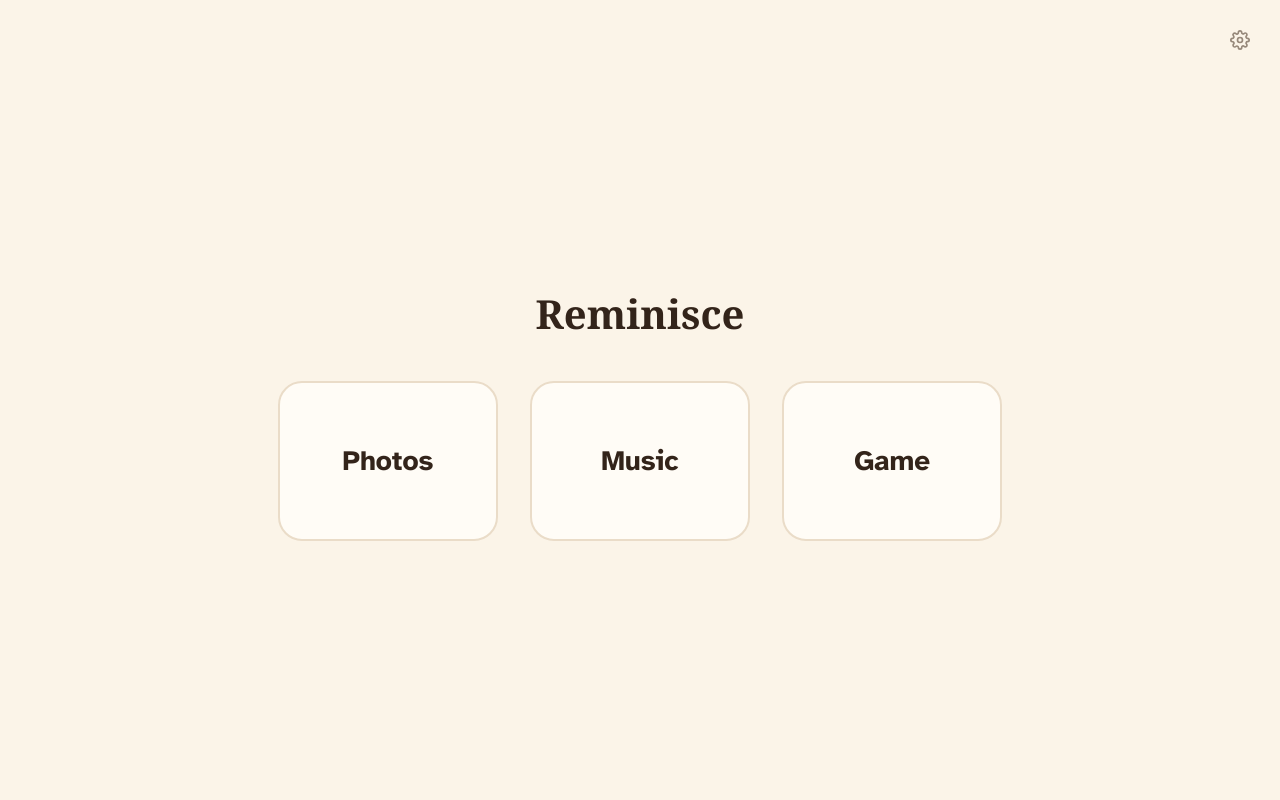
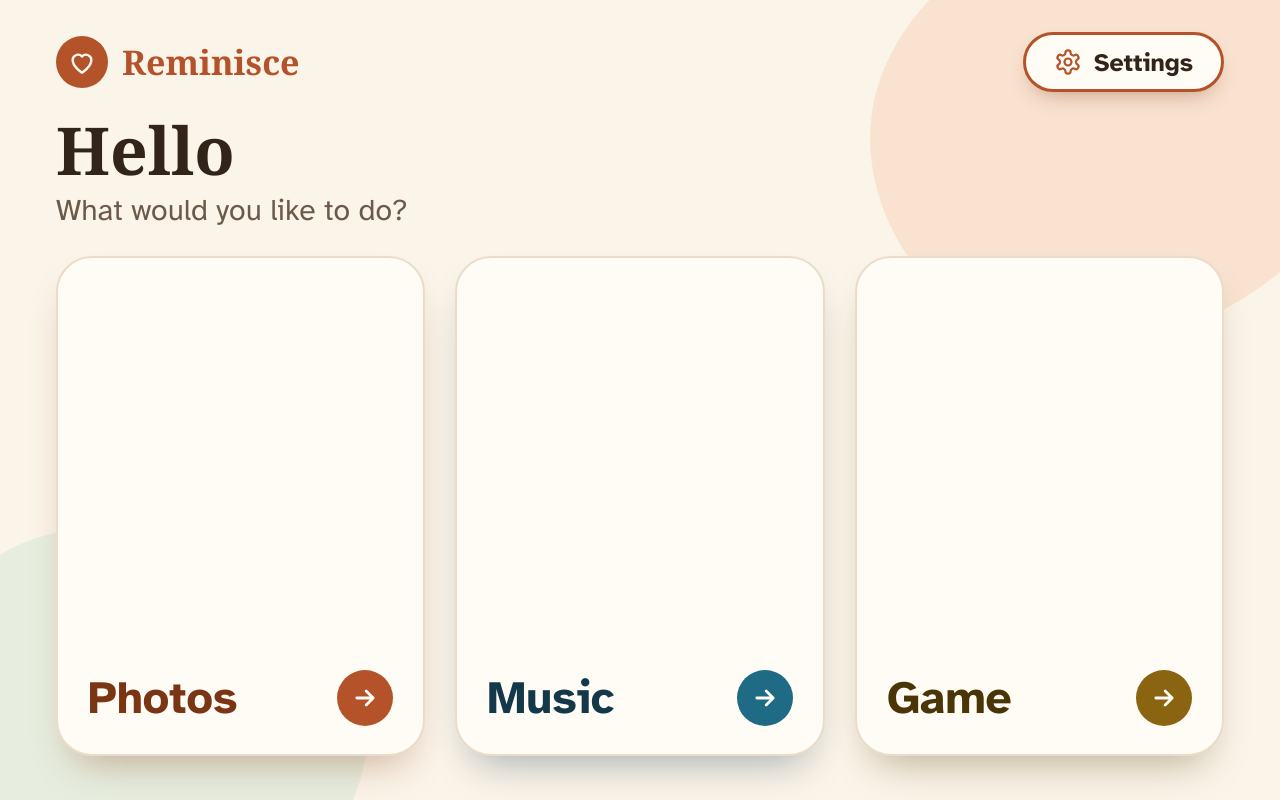
Before and after one commit to luciaSeo02/reminisce, a React (Vite) app: page / in a window 1280 px wide. Built offline with nearby package versions, Linux system fonts and the light colour scheme.

Commit message:
feat: redesign Home with greeting, illustrated tiles and Settings pill

```diff
--- a/src/App.css
+++ b/src/App.css
@@ -34,71 +34,6 @@
   text-align: center;
 }
 
-.home-screen h1 {
-  font-size: 2.5rem;
-  margin-bottom: 40px;
-}
-
-.option-grid {
-  display: flex;
-  flex-wrap: wrap;
-  justify-content: center;
-  gap: 32px;
-}
-
-.option-button {
-  min-width: 220px;
-  min-height: 160px;
-  font-size: 1.75rem;
-  font-weight: 600;
-  color: var(--color-text);
-  background: var(--color-card);
-  border: 2px solid var(--color-border);
-  border-radius: 24px;
-  cursor: pointer;
-  display: flex;
-  flex-direction: column;
-  align-items: center;
-  justify-content: center;
-  gap: 16px;
-}
-
-.option-button:hover,
-.option-button:focus-visible {
-  border-color: var(--color-accent);
-  background: var(--color-accent-soft);
-}
-
-.settings-link {
-  position: fixed;
-  top: 16px;
-  right: 16px;
-  display: flex;
-  align-items: center;
-  justify-content: center;
-  width: 48px;
-  height: 48px;
-  color: var(--color-muted);
-  opacity: 0.7;
-  border-radius: 12px;
-  text-decoration: none;
-}
-
-.settings-link svg {
-  width: 20px;
-  height: 20px;
-}
-
-.settings-link:hover,
-.settings-link:focus-visible {
-  opacity: 1;
-}
-
-.settings-link:focus-visible {
-  outline: 2px solid var(--color-accent);
-  outline-offset: 2px;
-}
-
 .placeholder-screen h1 {
   font-size: 2.25rem;
   margin-bottom: 16px;
--- a/src/i18n/en.js
+++ b/src/i18n/en.js
@@ -8,7 +8,9 @@ export const en = {
   commonTapHintPlaying: 'Tap to pause.',
 
   homeTitle: 'Reminisce',
-  homeSettingsLabel: 'Caregiver settings',
+  homeGreeting: 'Hello',
+  homePrompt: 'What would you like to do?',
+  homeSettings: 'Settings',
   homePhotos: 'Photos',
   homeMusic: 'Music',
   homeGame: 'Game',
--- a/src/i18n/es.js
+++ b/src/i18n/es.js
@@ -8,7 +8,9 @@ export const es = {
   commonTapHintPlaying: 'Toca para pausar.',
 
   homeTitle: 'Reminisce',
-  homeSettingsLabel: 'Ajustes del cuidador',
+  homeGreeting: 'Hola',
+  homePrompt: '¿Qué te apetece hacer?',
+  homeSettings: 'Ajustes',
   homePhotos: 'Fotos',
   homeMusic: 'Música',
   homeGame: 'Juego',
--- a/src/i18n/gl.js
+++ b/src/i18n/gl.js
@@ -12,7 +12,9 @@ export const gl = {
   commonTapHintPlaying: 'Toca para pausar.',
 
   homeTitle: 'Reminisce',
-  homeSettingsLabel: 'Axustes do coidador',
+  homeGreeting: 'Ola',
+  homePrompt: 'Que che apetece facer?',
+  homeSettings: 'Axustes',
   homePhotos: 'Fotos',
   homeMusic: 'Música',
   homeGame: 'Xogo',
--- /dev/null
+++ b/src/screens/HomeScreen.css
@@ -0,0 +1,317 @@
+/* The shared .screen wrapper centers its child. Home stretches to fill it
+   instead, so the tiles can use the available height. */
+.home-screen {
+  align-self: stretch;
+  flex: 1;
+  display: flex;
+  flex-direction: column;
+  text-align: left;
+  container-type: inline-size;
+  container-name: home;
+}
+
+/* Fixed so the blobs are cropped by the viewport edge, not by the content,
+   and never add a scrollbar. */
+.home-backdrop {
+  position: fixed;
+  inset: 0;
+  overflow: hidden;
+  pointer-events: none;
+}
+
+.home-blob {
+  position: absolute;
+  width: max(20rem, 52vw);
+  max-width: 40rem;
+  aspect-ratio: 1;
+}
+
+.home-blob-top {
+  top: -12rem;
+  right: -9rem;
+  fill: var(--color-accent-soft);
+  opacity: 0.75;
+}
+
+.home-blob-bottom {
+  bottom: -15rem;
+  left: -12rem;
+  fill: #e3eddc;
+  opacity: 0.8;
+}
+
+.home-content {
+  position: relative;
+  flex: 1;
+  display: flex;
+  flex-direction: column;
+  width: 100%;
+  max-width: 80rem;
+  margin: 0 auto;
+  padding: 0.5rem 2rem 1.25rem;
+}
+
+.home-header {
+  display: flex;
+  flex-wrap: wrap;
+  align-items: center;
+  justify-content: space-between;
+  gap: 1rem;
+}
+
+.home-brand {
+  display: flex;
+  align-items: center;
+  gap: 0.875rem;
+}
+
+.home-brand-mark {
+  display: flex;
+  align-items: center;
+  justify-content: center;
+  width: 3.25rem;
+  height: 3.25rem;
+  border-radius: 50%;
+  color: var(--color-card);
+  background: var(--color-accent);
+}
+
+.home-brand-mark svg {
+  width: 1.875rem;
+  height: 1.875rem;
+}
+
+.home-brand-name {
+  font-family: var(--font-display);
+  font-weight: 600;
+  font-variation-settings: 'SOFT' 100;
+  font-size: 2.125rem;
+  color: var(--color-accent);
+}
+
+.home-settings {
+  display: inline-flex;
+  align-items: center;
+  gap: 0.75rem;
+  min-height: 3.75rem;
+  padding: 0.5rem 1.75rem;
+  font-size: 1.5625rem;
+  font-weight: 700;
+  color: var(--color-text);
+  text-decoration: none;
+  background: var(--color-card);
+  border: 3px solid var(--color-accent);
+  border-radius: var(--radius-pill);
+  box-shadow: var(--shadow-button);
+}
+
+.home-settings svg {
+  flex-shrink: 0;
+  width: 1.75rem;
+  height: 1.75rem;
+  color: var(--color-accent);
+}
+
+.home-settings:focus-visible,
+.home-tile:focus-visible {
+  outline: var(--focus-ring);
+  outline-offset: 4px;
+}
+
+.home-greeting {
+  margin-top: 1.375rem;
+}
+
+.home-greeting h1 {
+  margin: 0;
+  font-size: 4.125rem;
+  line-height: 1.08;
+  color: var(--color-text);
+}
+
+.home-greeting p {
+  margin: 0.375rem 0 0;
+  font-size: 1.875rem;
+  line-height: 1.3;
+  color: var(--color-muted);
+}
+
+/* Portrait and narrow screens: the tiles stack, full width, sharing the
+   available height. */
+.home-tiles {
+  flex: 1;
+  margin-top: 1.625rem;
+  display: grid;
+  grid-template-columns: minmax(0, 1fr);
+  grid-auto-rows: minmax(min-content, 1fr);
+  gap: 1.5rem;
+}
+
+.home-tile {
+  --tile-color: var(--color-photos);
+  --tile-deep: var(--color-photos-deep);
+  --tile-tint: var(--color-photos-tint);
+  --tile-shadow: rgba(122, 53, 21, 0.4);
+
+  display: flex;
+  flex-direction: column;
+  padding: 0;
+  overflow: hidden;
+  text-align: left;
+  color: var(--tile-deep);
+  background: var(--color-card);
+  border: 2px solid var(--color-border);
+  border-radius: var(--radius-tile);
+  box-shadow: 0 22px 40px -18px var(--tile-shadow);
+  cursor: pointer;
+}
+
+.home-tile:hover {
+  border-color: var(--tile-color);
+}
+
+.home-tile-music {
+  --tile-color: var(--color-music);
+  --tile-deep: var(--color-music-deep);
+  --tile-tint: var(--color-music-tint);
+  --tile-shadow: rgba(18, 56, 74, 0.4);
+}
+
+.home-tile-game {
+  --tile-color: var(--color-game);
+  --tile-deep: var(--color-game-deep);
+  --tile-tint: var(--color-game-tint);
+  --tile-shadow: rgba(74, 53, 7, 0.4);
+}
+
+.home-tile-art {
+  position: relative;
+  flex: 1 1 auto;
+  min-height: 7rem;
+  background: var(--tile-tint);
+}
+
+/* Absolute so the drawing scales to whatever height the tile gets instead
+   of pushing the tile taller. */
+.home-tile-art svg {
+  position: absolute;
+  inset: 0.5rem;
+  width: calc(100% - 1rem);
+  height: calc(100% - 1rem);
+}
+
+/* The footer is a size container so the label can shrink to fit when the
+   caregiver picks a large text size on a narrow tile. */
+.home-tile-footer {
+  flex: 0 0 auto;
+  width: 100%;
+  container-type: inline-size;
+  display: flex;
+  flex-wrap: wrap;
+  align-items: center;
+  justify-content: space-between;
+  gap: 0.75rem;
+  padding: 1.25rem 1.5rem 1.25rem 1.75rem;
+}
+
+.home-tile-label {
+  font-size: min(2.875rem, 26cqi);
+  font-weight: 700;
+  line-height: 1.1;
+  overflow-wrap: anywhere;
+}
+
+.home-tile-arrow {
+  display: flex;
+  align-items: center;
+  justify-content: center;
+  flex-shrink: 0;
+  margin-left: auto;
+  width: 3.5rem;
+  height: 3.5rem;
+  border-radius: 50%;
+  color: var(--color-card);
+  background: var(--tile-color);
+}
+
+.home-tile-arrow svg {
+  width: 1.75rem;
+  height: 1.75rem;
+}
+
+/* Landscape tablet and wider: three tall tiles side by side filling the
+   screen height, as in design/screens/01-home.png. The width breakpoint is
+   in rem, so it follows the caregiver's text size. */
+@media (orientation: landscape) {
+  @container home (min-width: 44rem) {
+    .home-tiles {
+      min-height: 0;
+      grid-template-columns: repeat(3, minmax(0, 1fr));
+      grid-auto-rows: auto;
+      gap: 1.875rem;
+    }
+
+    .home-tile {
+      min-height: 22rem;
+    }
+
+    .home-tile-art {
+      min-height: 9rem;
+    }
+
+    .home-tile-footer {
+      padding: 1.5rem 1.875rem 1.75rem;
+    }
+  }
+}
+
+/* Phones: tighter spacing so all three tiles fit on one screen at the
+   default text size. */
+@media (max-width: 30rem) {
+  .home-content {
+    padding: 0;
+  }
+
+  .home-header {
+    gap: 0.75rem;
+  }
+
+  .home-brand-mark {
+    width: 2.75rem;
+    height: 2.75rem;
+  }
+
+  .home-brand-name {
+    font-size: 1.75rem;
+  }
+
+  .home-settings {
+    padding-inline: 1.25rem;
+    font-size: 1.375rem;
+  }
+
+  .home-greeting {
+    margin-top: 0.75rem;
+  }
+
+  .home-greeting h1 {
+    font-size: 3rem;
+  }
+
+  .home-greeting p {
+    font-size: 1.375rem;
+  }
+
+  .home-tiles {
+    margin-top: 1rem;
+    gap: 1rem;
+  }
+
+  .home-tile-art {
+    min-height: 5.5rem;
+  }
+
+  .home-tile-footer {
+    padding-block: 0.875rem;
+  }
+}
--- a/src/screens/HomeScreen.jsx
+++ b/src/screens/HomeScreen.jsx
@@ -1,42 +1,95 @@
 import { useStrings } from '../i18n/LanguageContext.jsx'
+import {
+  BackgroundBlob,
+  GameIllustration,
+  MusicIllustration,
+  PhotosIllustration,
+} from './home/HomeIllustrations.jsx'
+import './HomeScreen.css'
+
+const TILES = [
+  { screen: 'photos', labelKey: 'homePhotos', Illustration: PhotosIllustration },
+  { screen: 'music', labelKey: 'homeMusic', Illustration: MusicIllustration },
+  { screen: 'game', labelKey: 'homeGame', Illustration: GameIllustration },
+]
 
 function HomeScreen({ onNavigate }) {
   const strings = useStrings()
 
   return (
     <div className="home-screen">
-      <a href="/manage" className="settings-link" aria-label={strings.homeSettingsLabel}>
-        <svg viewBox="0 0 24 24" fill="none" stroke="currentColor" strokeWidth="2" strokeLinecap="round" strokeLinejoin="round">
-          <circle cx="12" cy="12" r="3" />
-          <path d="M19.4 15a1.65 1.65 0 0 0 .33 1.82l.06.06a2 2 0 1 1-2.83 2.83l-.06-.06a1.65 1.65 0 0 0-1.82-.33 1.65 1.65 0 0 0-1 1.51V21a2 2 0 0 1-4 0v-.09A1.65 1.65 0 0 0 9 19.4a1.65 1.65 0 0 0-1.82.33l-.06.06a2 2 0 1 1-2.83-2.83l.06-.06a1.65 1.65 0 0 0 .33-1.82 1.65 1.65 0 0 0-1.51-1H3a2 2 0 0 1 0-4h.09A1.65 1.65 0 0 0 4.6 9a1.65 1.65 0 0 0-.33-1.82l-.06-.06a2 2 0 1 1 2.83-2.83l.06.06a1.65 1.65 0 0 0 1.82.33H9a1.65 1.65 0 0 0 1-1.51V3a2 2 0 0 1 4 0v.09a1.65 1.65 0 0 0 1 1.51 1.65 1.65 0 0 0 1.82-.33l.06-.06a2 2 0 1 1 2.83 2.83l-.06.06a1.65 1.65 0 0 0-.33 1.82V9a1.65 1.65 0 0 0 1.51 1H21a2 2 0 0 1 0 4h-.09a1.65 1.65 0 0 0-1.51 1z" />
-        </svg>
-      </a>
-      <h1>{strings.homeTitle}</h1>
-      <div className="option-grid">
-        <button
-          type="button"
-          className="option-button"
-          onClick={() => onNavigate('photos')}
-        >
-          {strings.homePhotos}
-        </button>
-        <button
-          type="button"
-          className="option-button"
-          onClick={() => onNavigate('music')}
-        >
-          {strings.homeMusic}
-        </button>
-        <button
-          type="button"
-          className="option-button"
-          onClick={() => onNavigate('game')}
-        >
-          {strings.homeGame}
-        </button>
+      <div className="home-backdrop" aria-hidden="true">
+        <BackgroundBlob className="home-blob home-blob-top" />
+        <BackgroundBlob className="home-blob home-blob-bottom" />
+      </div>
+
+      <div className="home-content">
+        <header className="home-header">
+          <div className="home-brand">
+            <span className="home-brand-mark" aria-hidden="true">
+              <HeartIcon />
+            </span>
+            <span className="home-brand-name">{strings.homeTitle}</span>
+          </div>
+          <a href="/manage" className="home-settings">
+            <GearIcon />
+            <span>{strings.homeSettings}</span>
+          </a>
+        </header>
+
+        <div className="home-greeting">
+          <h1>{strings.homeGreeting}</h1>
+          <p>{strings.homePrompt}</p>
+        </div>
+
+        <div className="home-tiles">
+          {TILES.map(({ screen, labelKey, Illustration }) => (
+            <button
+              key={screen}
+              type="button"
+              className={`home-tile home-tile-${screen}`}
+              onClick={() => onNavigate(screen)}
+            >
+              <span className="home-tile-art">
+                <Illustration />
+              </span>
+              <span className="home-tile-footer">
+                <span className="home-tile-label">{strings[labelKey]}</span>
+                <span className="home-tile-arrow" aria-hidden="true">
+                  <ArrowIcon />
+                </span>
+              </span>
+            </button>
+          ))}
+        </div>
       </div>
     </div>
   )
 }
 
+function HeartIcon() {
+  return (
+    <svg viewBox="0 0 24 24" fill="none" stroke="currentColor" strokeWidth="1.9" strokeLinecap="round" strokeLinejoin="round" aria-hidden="true" focusable="false">
+      <path d="M12 20.5s-7.5-4.6-7.5-10.3A4.3 4.3 0 0 1 12 7.6a4.3 4.3 0 0 1 7.5 2.6c0 5.7-7.5 10.3-7.5 10.3z" />
+    </svg>
+  )
+}
+
+function GearIcon() {
+  return (
+    <svg viewBox="0 0 24 24" fill="none" stroke="currentColor" strokeWidth="1.9" strokeLinecap="round" strokeLinejoin="round" aria-hidden="true" focusable="false">
+      <path d="M12.22 2h-.44a2 2 0 0 0-2 2v.18a2 2 0 0 1-1 1.73l-.43.25a2 2 0 0 1-2 0l-.15-.08a2 2 0 0 0-2.73.73l-.22.38a2 2 0 0 0 .73 2.73l.15.1a2 2 0 0 1 1 1.72v.51a2 2 0 0 1-1 1.74l-.15.09a2 2 0 0 0-.73 2.73l.22.38a2 2 0 0 0 2.73.73l.15-.08a2 2 0 0 1 2 0l.43.25a2 2 0 0 1 1 1.73V20a2 2 0 0 0 2 2h.44a2 2 0 0 0 2-2v-.18a2 2 0 0 1 1-1.73l.43-.25a2 2 0 0 1 2 0l.15.08a2 2 0 0 0 2.73-.73l.22-.39a2 2 0 0 0-.73-2.73l-.15-.08a2 2 0 0 1-1-1.74v-.5a2 2 0 0 1 1-1.74l.15-.09a2 2 0 0 0 .73-2.73l-.22-.38a2 2 0 0 0-2.73-.73l-.15.08a2 2 0 0 1-2 0l-.43-.25a2 2 0 0 1-1-1.73V4a2 2 0 0 0-2-2z" />
+      <circle cx="12" cy="12" r="3" />
+    </svg>
+  )
+}
+
+function ArrowIcon() {
+  return (
+    <svg viewBox="0 0 24 24" fill="none" stroke="currentColor" strokeWidth="2.4" strokeLinecap="round" strokeLinejoin="round" aria-hidden="true" focusable="false">
+      <path d="M5 12h14M13 6l6 6-6 6" />
+    </svg>
+  )
+}
+
 export default HomeScreen
```
